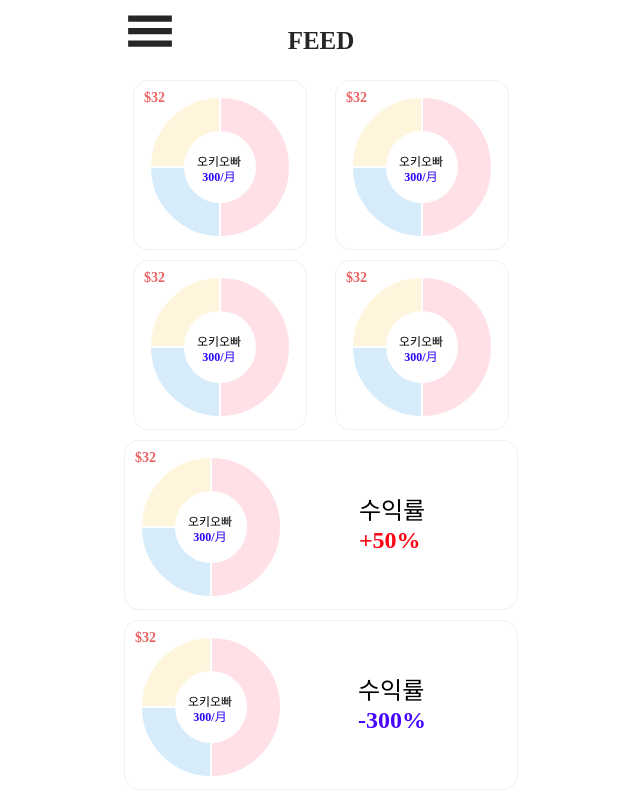
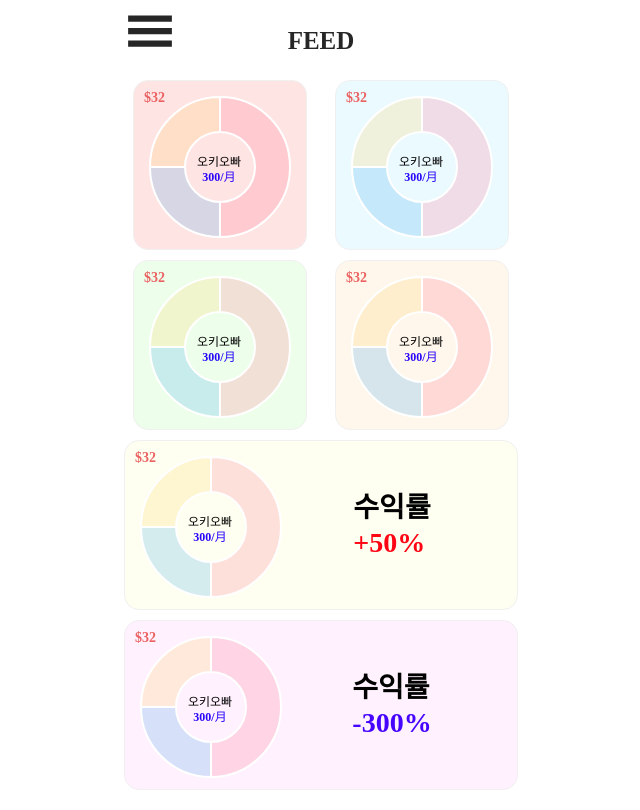
Before and after one commit to juajang/turkey, a React (Create React App) app: page / in a window 1280 px wide. Shown: the whole page, without its empty margins (319-959 px from the left). Built offline with nearby package versions, Linux system fonts and the light colour scheme.

Commit message:
Add bgColor to card in feed

```diff
--- a/src/pages/Feed.js
+++ b/src/pages/Feed.js
@@ -29,6 +29,7 @@ const Card = styled.div`
   border-radius: 15px;
   position: relative;
   width: ${(props) => (props.fullWidth ? "100%" : "174px")};
+  background-color: ${(props) => props.bgColor};
   height: 170px;
   border: 1px solid #f0f0f0;
   font-size: 12px;
@@ -56,8 +57,8 @@ const Card = styled.div`
   }
 
   .price-earnings {
-    font-size: 24px;
-    font-weight: 550;
+    font-size: 28px;
+    font-weight: 650;
     display: grid;
     place-items: center;
     width: 100%;
@@ -66,13 +67,23 @@ const Card = styled.div`
 
 const Feed = () => {
   const { data } = dummy;
+  const bgColors = [
+    "#FFE4E4",
+    "#5ED8FF20",
+    "#74FF5E20",
+    "#FFBE5E20",
+    "#F5FE8E20",
+    "#FE8EEC20",
+  ];
 
   return (
     <>
       <GridContainer>
-        {data.slice(0, 4).map(({ id, chartData, like, nickname, income }) => (
+        {data
+          .slice(0, 4)
+          .map(({ id, chartData, like, nickname, income }, index) => (
             <Link to={`post/${id}`}>
-            <Card key={id}>
+              <Card key={id} bgColor={bgColors[index]}>
                 <div>
                   <span className="like">${like}</span>
                   <DoughnutChart
@@ -96,11 +107,16 @@ const Feed = () => {
       <CardContainer>
         {data
           .slice(4, 6)
-          .map(({ id, chartData, like, nickname, income, priceEarnings }) => (
+          .map(
+            (
+              { id, chartData, like, nickname, income, priceEarnings },
+              index
+            ) => (
               <Link to={`post/${id}`}>
                 <Card
                   key={id}
                   fullWidth={priceEarnings}
+                  bgColor={bgColors[index + 4]}
                   style={{
                     display: "flex",
                     marginBottom: "10px",
@@ -128,7 +144,7 @@ const Feed = () => {
                         수익률
                         <div
                           style={{
-                          paddingTop: "5px",
+                            paddingTop: "7px",
                             color: priceEarnings > 0 ? "#FF0514" : "#4605FF",
                           }}
                         >
@@ -140,7 +156,8 @@ const Feed = () => {
                   )}
                 </Card>
               </Link>
-          ))}
+            )
+          )}
       </CardContainer>
     </>
   );
```
Lines whose indentation alone changed are shown as unchanged.
